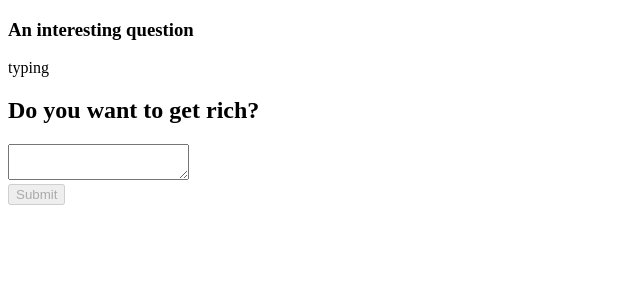
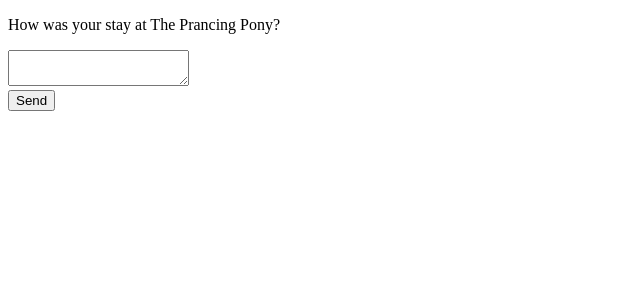
Before and after one commit to Yurimcalex/react-sandbox, a React (Vite) app: page / in a window 1280 px wide. Shown: the top 300 px of the page, without its empty margins (0-640 px from the left). Built offline with nearby package versions, Linux system fonts and the light colour scheme.

Commit message:
Cretae FeedbackForm

```diff
--- /dev/null
+++ b/src/ms/FeedbackForm.jsx
@@ -0,0 +1,46 @@
+import { useState } from 'react';
+
+export default function FeedbackForm() {
+  const [text, setText] = useState('');
+  const [status, setStatus] = useState('typing');
+
+  async function handleSubmit(e) {
+    e.preventDefault();
+    setStatus('sending');
+    await sendMessage(text);
+    setStatus('sent');
+  }
+
+  const isSending = status === 'sending';
+  const isSent = status === 'sent';
+
+  if (isSent) {
+    return <h1>Thanks for feedback!</h1>
+  }
+
+  return (
+    <form onSubmit={handleSubmit}>
+      <p>How was your stay at The Prancing Pony?</p>
+      <textarea
+        disabled={isSending}
+        value={text}
+        onChange={e => setText(e.target.value)}
+      />
+      <br />
+      <button
+        disabled={isSending}
+        type="submit"
+      >
+        Send
+      </button>
+      {isSending && <p>Sending...</p>}
+    </form>
+  );
+}
+
+// Pretend to send a message.
+function sendMessage(text) {
+  return new Promise(resolve => {
+    setTimeout(resolve, 2000);
+  });
+}
--- a/src/ms/MS.jsx
+++ b/src/ms/MS.jsx
@@ -1,9 +1,10 @@
 import InterestingQuestionForm from './InterestingQuestionForm.jsx';
+import FeedbackForm from './FeedbackForm.jsx';
 
 export default function MS() {
 	return (
 		<div>
-			<InterestingQuestionForm />
+			<FeedbackForm />
 		</div>
 	);
 }
```
